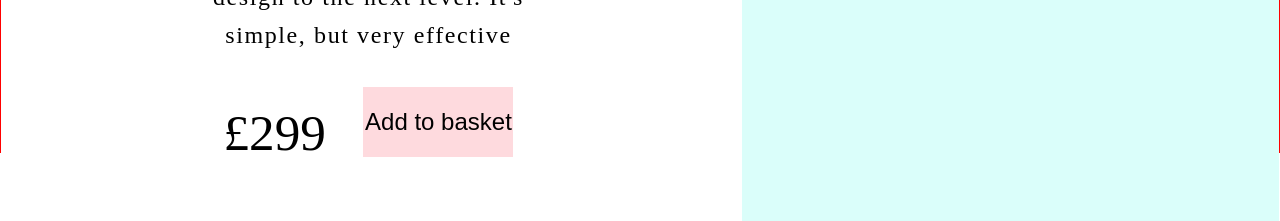
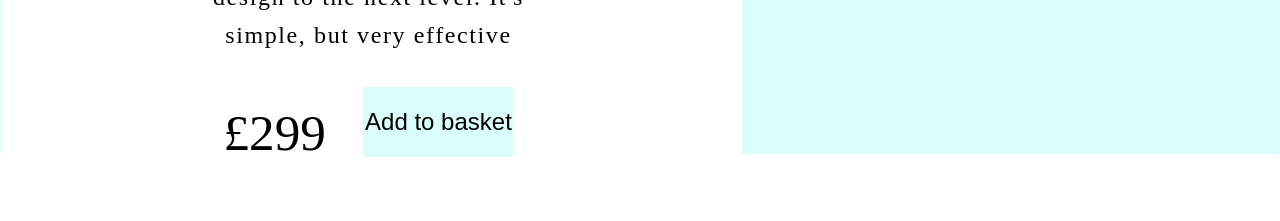
Before and after one commit to toyindawudu/Furny, a plain HTML site: page index.html in a window 1280 px wide. Shown: the part 647-868 px from the top of the page. Drawn offline with nearby package versions, Linux system fonts and the light colour scheme.

Commit message:
Added animation to both the hero text and image

```diff
--- a/style.css
+++ b/style.css
@@ -10,7 +10,7 @@ body {
   font: 16px;
   max-width: 1440px;
   height: 100vh;
-  border: red 1px solid;
+  border:#dafefa 1px solid;
   margin: auto;
 }
 
@@ -28,6 +28,7 @@ h1 {
 
 .landing-page {
   background-image: linear-gradient(90deg, white 58%, #dafefa 42%);
+  height: 100vh;
 }
 
 header {
@@ -69,6 +70,7 @@ header {
 .hero-text {
   width: 330px;
   margin: 0 auto;
+  animation: drop 1.5s ease;
 }
 
 .hero-text h1 {
@@ -78,6 +80,7 @@ header {
   font-size: 10rem;
   text-align: center;
   max-width: 576px;
+
 }
 
 .hero-subtext {
@@ -122,7 +125,7 @@ header {
 
 .hero-cta {
   border: none;
-  background: #fedade;
+  background: #dafefa;
   color: black;
   width: 150px;
   height: 70px;
```
